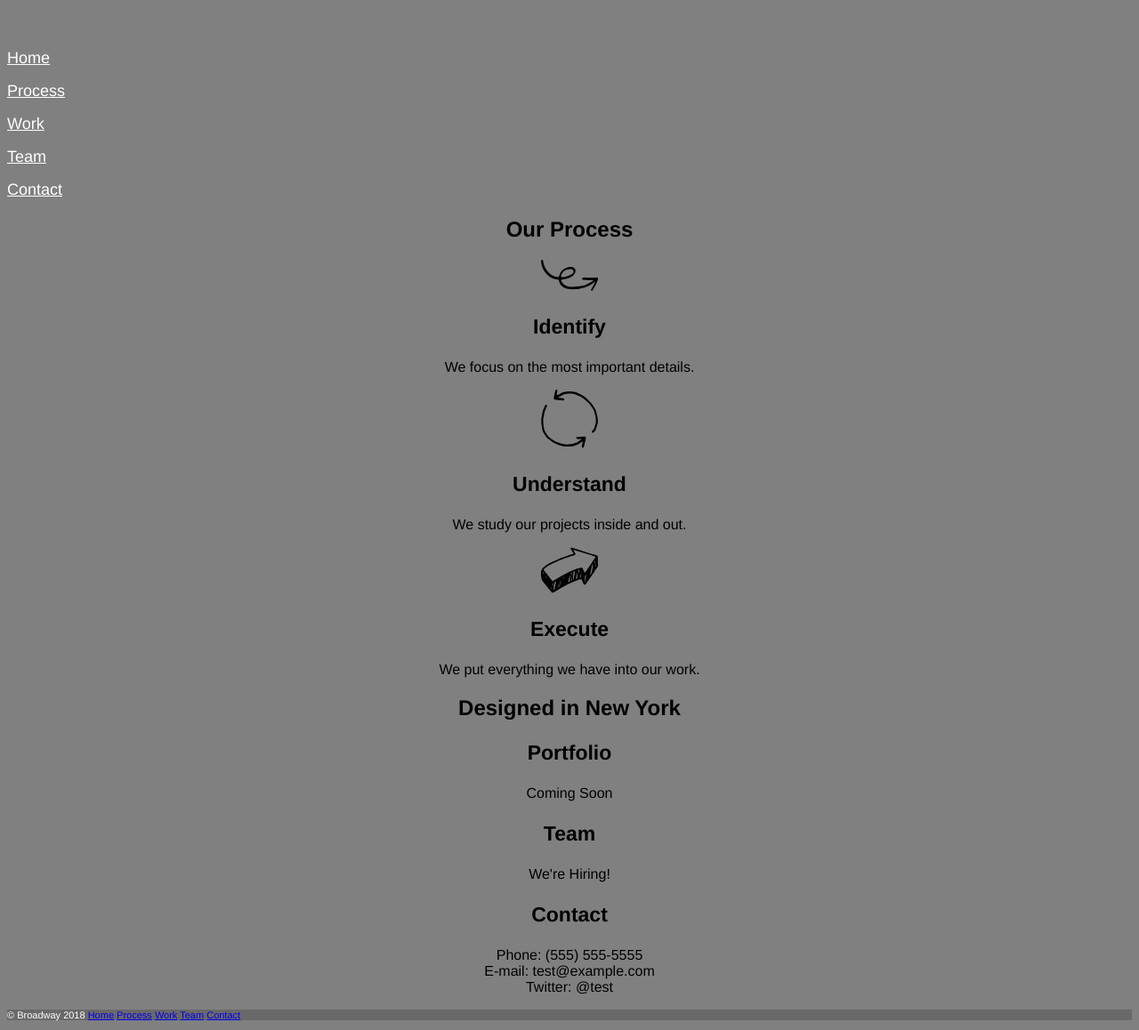
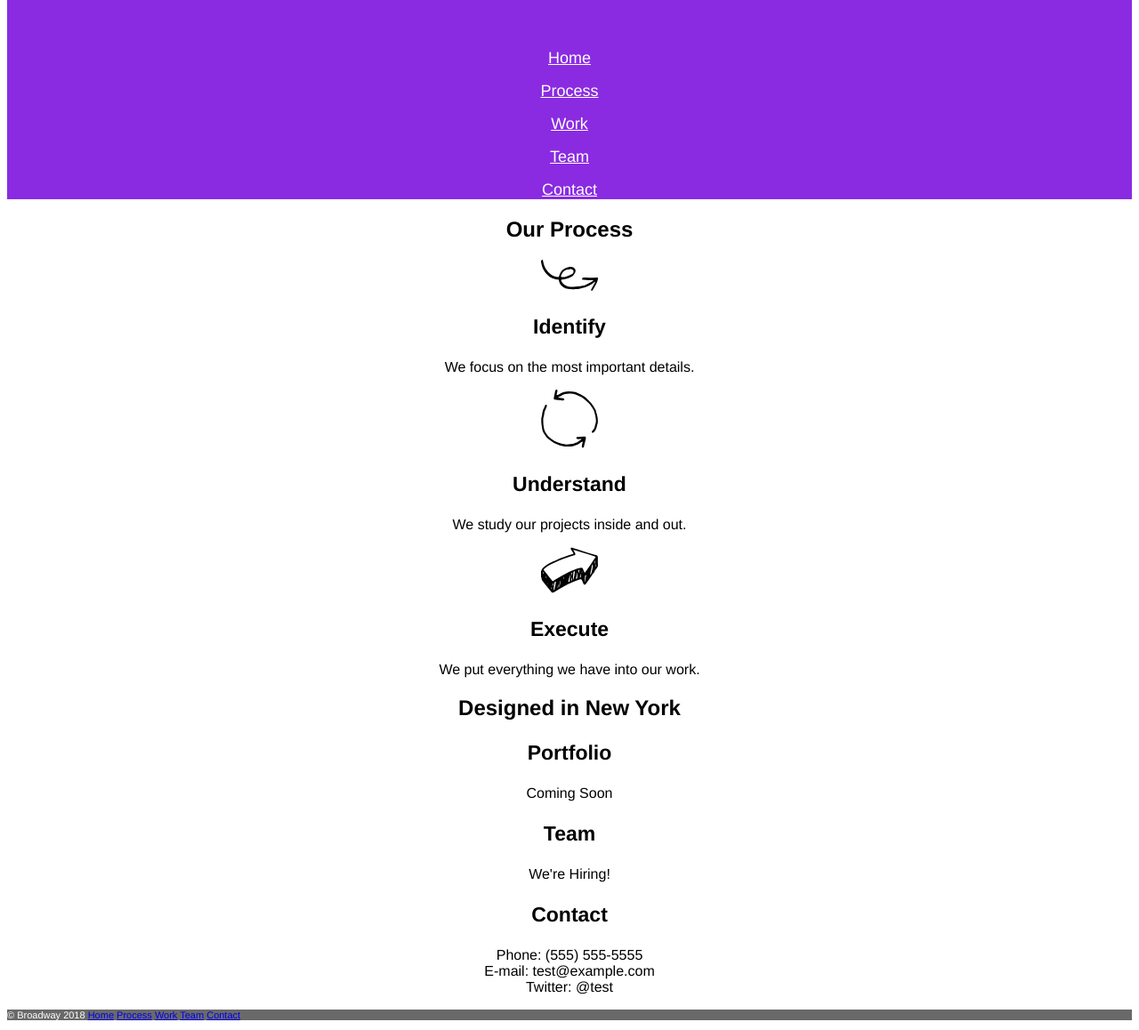
Before and after one commit to quinterodg/broadway, a plain HTML site: page index.html in a window 1280 px wide. Shown: the part 165-1323 px from the top of the page at 89% size. Drawn offline with Linux system fonts and the light colour scheme.

Commit message:
Updates for June 20th, 2018

```diff
--- a/index.html
+++ b/index.html
@@ -5,7 +5,7 @@
         <link rel="stylesheet" href="resources/index.css">
     </head>
     <body>
-            <header>
+        <header class="top">
             <p class="header">Broadway Design</p>
             <nav class="nav">
                 <p><a href="#">Home</a></p>
--- a/resources/index.css
+++ b/resources/index.css
@@ -1,5 +1,5 @@
-body {
-    background-color: gray;
+.top {
+    background: blueviolet url(resources\images\flatiron_bldg.png);
 }
 .header {
     font-family: Helvetica;
@@ -8,11 +8,13 @@ body {
     color: white;
     text-align: center;
 }
+.nav p {
+    text-align: center;
+    }
 .nav p a {
-    text-align: center;
     font-family: Helvetica;
     font-size: 18px;
-    color: white !important;
+    color: white;
 }
 .process {
     font-family: Helvetica;
@@ -26,6 +28,9 @@ body {
     font-family: Helvetica;
     text-align: center;
 }
+.new_york h2 {
+    background-image: url();
+}
 .new_york h3 {
     font-size: 23px;
     font-weight: bold;
```
Also changed, not shown: resources/images/the-flatiron-building.png (deleted). Lines whose indentation alone changed are shown as unchanged.
